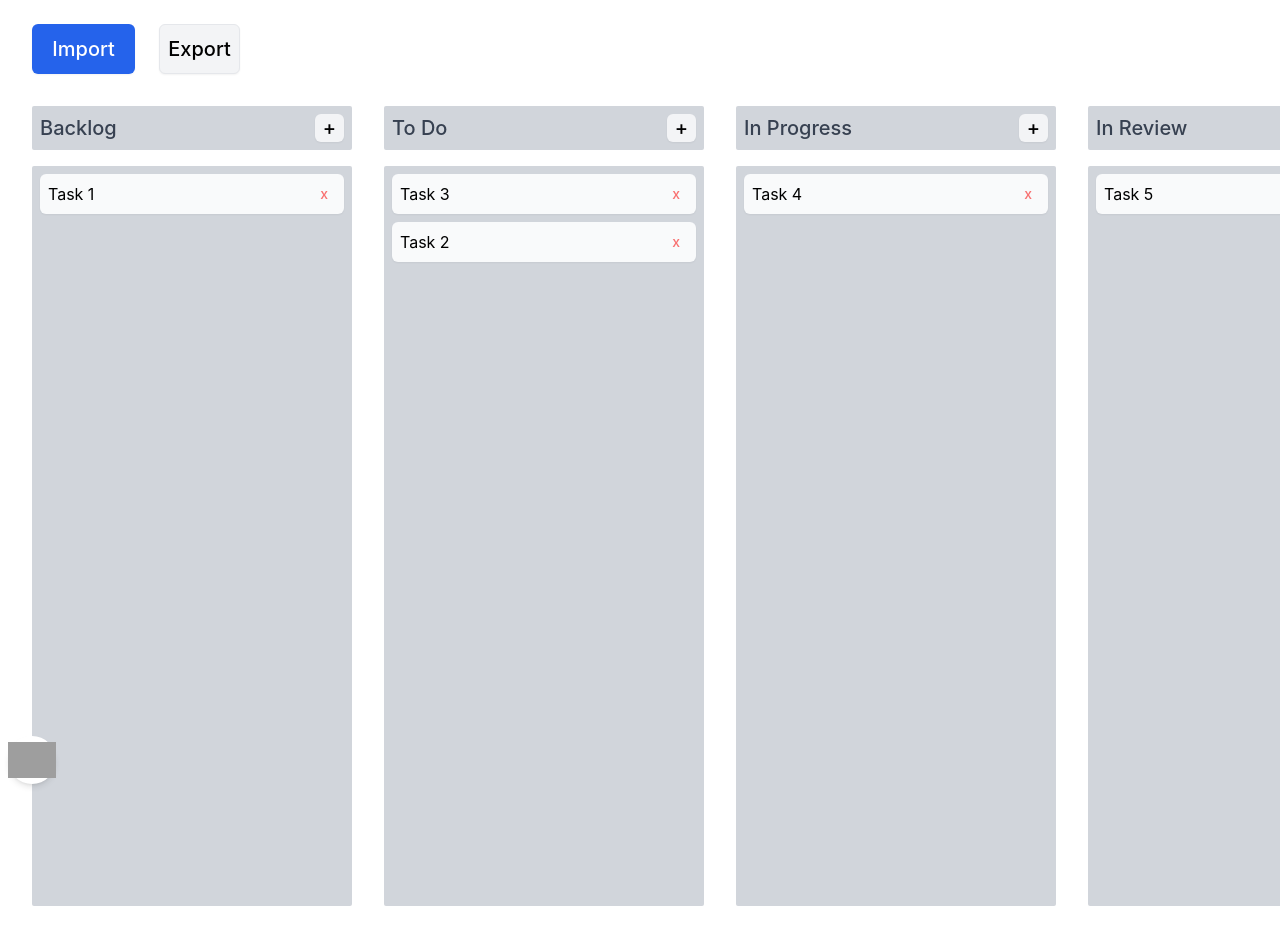
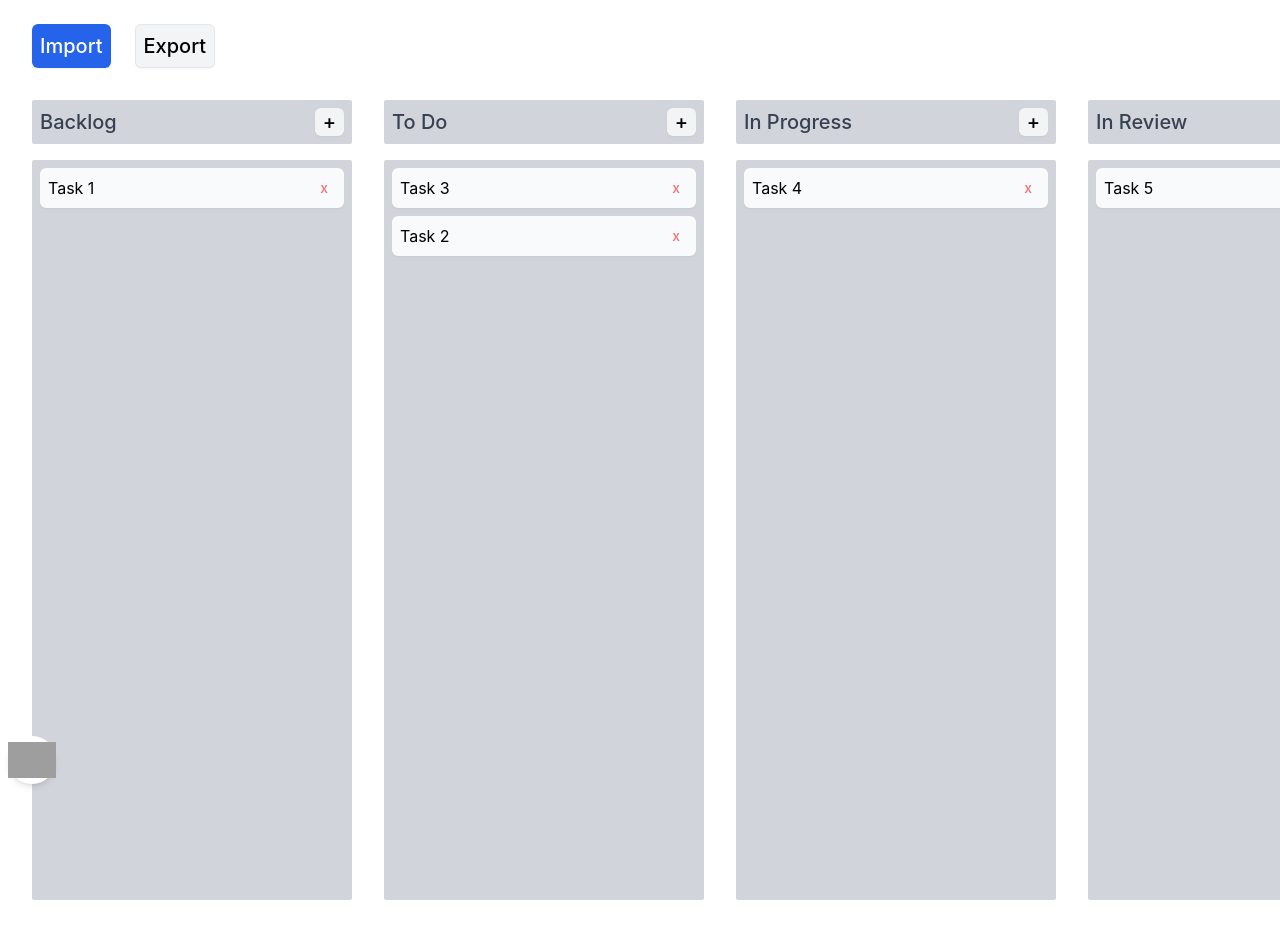
Before and after one commit to OmarAli3/Kanban-Board, a React (Create React App) app: page / in a window 1280 px wide. Shown: the top 938 px of the page. Built offline with nearby package versions, Linux system fonts and the light colour scheme; grey boxes are pictures that could not be loaded.

Commit message:
Fix file input style on Firefox

```diff
--- a/src/components/file-reader/FileReader.tsx
+++ b/src/components/file-reader/FileReader.tsx
@@ -29,15 +29,17 @@ export default function JSONFileReader(props: JSONFileReaderProps) {
   };
 
   return (
-    <div className="flex flex-col gap-4">
+    <div className="relative overflow-hidden bg-blue-600 text-white rounded-md p-2 shadow-sm hover:shadow-md text-xl font-medium">
+      <button
+        className="flex items-center justify-center focus:outline-none"
+      >
+        Import
+      </button>
       <input
         type="file"
         accept=".json"
         onChange={handleFileChange}
-        className="relative text-white rounded-md p-2 shadow-sm hover:shadow-md text-xl font-medium w-[8ch]
-                   after:content-['Import'] after:absolute after:inset-0 after:cursor-pointer after:z-10 after:bg-blue-600
-                   after:flex after:items-center after:justify-center
-                   "
+        className="absolute inset-0 opacity-0 cursor-pointer"
       />
     </div>
   );
```
